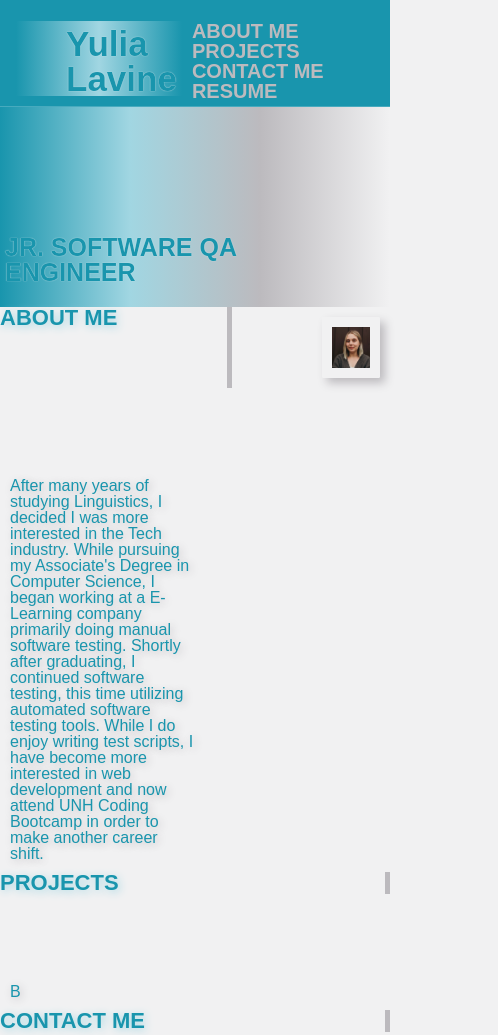
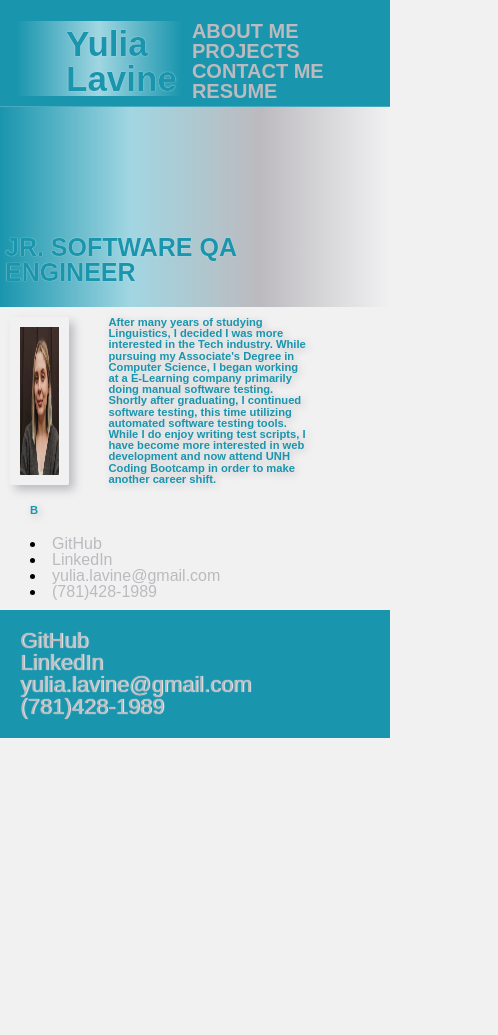
Before and after one commit to ilavine/portfolio, a plain HTML site: page index.html in a window 390 px wide. Shown: the top 1035 px of the page, 498 px wide, since content can reach past the window. After the commit the page ends 844 px from the top, so only its background shows below. Drawn offline with Linux system fonts and the light colour scheme.

Commit message:
add flexbox media queries

```diff
--- a/assets/style.css
+++ b/assets/style.css
@@ -49,6 +49,7 @@ a:hover {
 }
 
 .name {
+    position: relative;
     margin: 5px 0px 10px 0px;
     padding: 5px 5px 0px 50px;
     font-size: 35px;
@@ -78,20 +79,22 @@ header {
 
 section {
     display: flex;
-    flex-wrap: wrap;
-    gap: 5rem;
 }
 
 .float-left {
-    flex-basis: 10rem;
-    flex-grow: 1;
-    border-right: 5px solid var(--text-color);
+    border-right: 2px solid var(--text-color);
+    flex: 0 0 200px;
+    margin: 10px 30px 15px;
+    border-right: 3px solid var(--martin);
+    padding: 0 10px;
+    text-align: right;
 }
 
 .float-right {
-    flex-basis: 0;
-    flex-grow: 999;
-    min-inline-size: 50%;
+    flex-wrap: wrap;
+    justify-content: center;
+    width: 100%;
+    margin: 10px 80px 10px 30px;
 }
 
 
@@ -101,8 +104,9 @@ section {
     cursor: pointer;
 }
 
+
 img {
-    max-width: 15%;
+    width: 15%;
     height: auto;
     padding: 10px;
     margin: 10px;
@@ -111,11 +115,11 @@ img {
 }
 
 p {
-    display: block;
-    max-width: 50%;
-    margin: 5px;
-    padding: 5px;
-    font-size: 16px;
+    float: left;
+    /* text-align: justify; */
+    font-weight: bold;
+    margin-top: 30px;
+    margin-right: 100px;
     color: var(--primary-color);
     text-shadow: 2px 2px 8px var(--text-color);
 }
@@ -129,6 +133,7 @@ h2 {
 
 footer {
     display: flex;
+    flex-wrap: wrap;
     align-items: flex-end;
     justify-content: space-evenly;
     background-color: #1995AD;
@@ -140,3 +145,24 @@ footer li {
     font-size: 22px;
     text-shadow: 1px 0px 1px var(--background-color);
 }
+
+@media (max-width: 1000px) {
+
+    .container {
+        flex-direction: column;
+    }
+
+    .float-left {
+        display: none;
+    }
+
+    p {
+        font-size: 70%;
+    }
+
+    footer {
+        flex-direction: column;
+        align-items: flex-start;
+    }
+
+}
```
